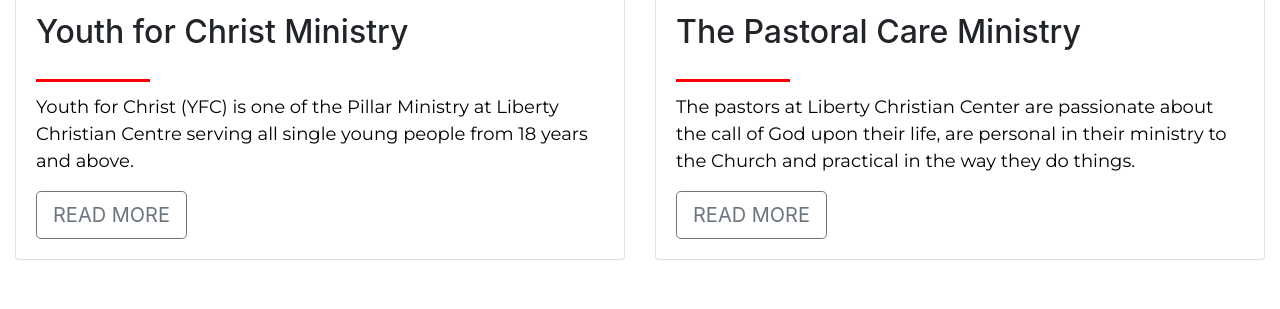
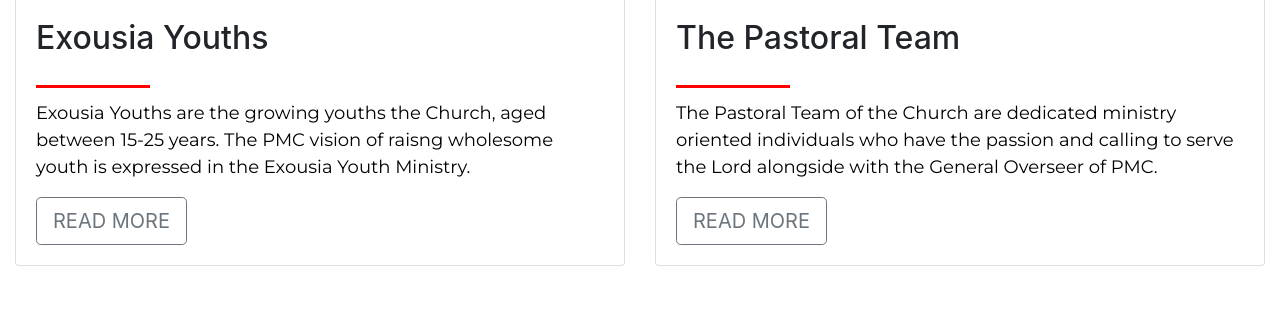
Before and after one commit to ojoilesanmi/pilgrimage_church, a Django app: page /ministries in a window 1280 px wide. Shown: the part 1091-1400 px from the top of the page. Run offline with Django 3.2, Linux system fonts and the light colour scheme; parts of the project's set-up code (start-up, migrations or seed data) failed here and were passed over; some libraries are stand-ins or nearby versions.

Commit message:
Populated the Ministry Page

```diff
--- a/templates/church/ministries.html
+++ b/templates/church/ministries.html
@@ -16,7 +16,7 @@
 </div>
 <div class="container-fluid">
     <div class="jumbotron " style="background-color:white; margin: auto; padding: auto;">
-        <h1 class=" text-center" style= "margin:auto; font-weight: 600; color: #ff1000;">Ministries We Support</h1>
+        <p class=" text-center" style= "margin:auto; font-weight: 600; color: #ff1000;">We bring true worship to God and communicate the mind of God to the people through the following structures, thus raising men and women unto perfection.</p>
     </div>
 </div>
 
@@ -26,8 +26,8 @@
             <div class="card">
             <img class="card-img-top" src="rgc_folder/youth-1-570x340.jpg" alt="">
             <div class="card-body">
-                <h2 class="card-title">Youth for Christ Ministry</h2>
-                <p class="card-text ministry " >Youth for Christ (YFC) is one of the Pillar Ministry at Liberty Christian Centre serving all single young people from 18 years and above.
+                <h2 class="card-title">Exousia Youths</h2>
+                <p class="card-text ministry " >Exousia Youths are the growing youths the Church, aged between 15-25 years. The PMC vision of raisng wholesome youth is expressed in the Exousia Youth Ministry.
                 </p>
                 <a href="#" class="btn btn-outline-secondary btn-lg">READ MORE</a>
             </div>
@@ -37,8 +37,8 @@
             <div class="card">
             <img class="card-img-top" src="rgc_folder/pastoral-care-1-570x340.jpg" alt="">
             <div class="card-body">
-                <h2 class="card-title">The Pastoral Care Ministry</h2>
-                <p class="card-text ministry " >The pastors at Liberty Christian Center are passionate about the call of God upon their life, are personal in their ministry to the Church and practical in the way they do things.
+                <h2 class="card-title">The Pastoral Team</h2>
+                <p class="card-text ministry " >The Pastoral Team of the Church are dedicated ministry oriented individuals who have the passion and calling to serve the Lord alongside with the General Overseer of PMC.
                 </p>
                 <a href="#" class="btn btn-outline-secondary btn-lg">READ MORE</a>
             </div>
@@ -55,8 +55,8 @@
             <div class="card">
             <img class="card-img-top" src="rgc_folder/children-570x340.jpg" alt="">
             <div class="card-body">
-                <h2 class="card-title">Children Ministry</h2>
-                <p class="card-text ministry " >The Children’s Ministry helps children to know, love and follow Jesus Christ. The team’s core assignment is to young soldiers for christ
+                <h2 class="card-title">Men of Valour</h2>
+                <p class="card-text ministry " >Men of Valor is the Married Men's Fellowship of PMC. We are focused, dynamic, result oriented and Prudent Men who provides spiritual, moral, physical and financial leadership for our homes.
                 </p>
                 <a href="#" class="btn btn-outline-secondary btn-lg">READ MORE</a>
             </div>
@@ -64,10 +64,10 @@
         </div>
         <div class="col-xs-12 col-sm-12 col-md-6 ">
             <div class="card">
-            <img class="card-img-top" src="rgc_folder/donate-570x340.jpg" alt="">
+            <img class="card-img-top" src="rgc_folder/pastoral-care-1-570x340.jpg" alt="">
             <div class="card-body">
-                <h2 class="card-title">Women of Purpose</h2>
-                <p class="card-text ministry " >Women of Purpose (WOP) Fellowship exists to provide a forum where ladies are spurred to grow in their Christian, personal, professional and family lives…
+                <h2 class="card-title">Living Stones</h2>
+                <p class="card-text ministry " >Living stones is a fellowship for singles to maximize their singleness. At living stones, singles are taught to discover and pursue their purpose, understand relationships and prepare them for an excellent Marriage.
                 </p>
                 <a href="#" class="btn btn-outline-secondary btn-lg">READ MORE</a>
             </div>
@@ -93,10 +93,10 @@
         </div>
         <div class="col-xs-12 col-sm-12 col-md-6 ">
             <div class="card">
-            <img class="card-img-top" src="rgc_folder/volunteer-1-570x340.jpg" alt="">
+            <img class="card-img-top" src="rgc_folder/pastoral-care-1-570x340.jpg" alt="">
             <div class="card-body">
-                <h2 class="card-title">Temple of Praise (TOP)</h2>
-                <p class="card-text ministry " >The Temple of Praise (TOP) exists as associate ministers at Liberty Christian Centre and the body of Christ at large in edifying and nourishing the Church through Art.
+                <h2 class="card-title">Virtuous Women</h2>
+                <p class="card-text ministry " > Truly, the price of a virtuous woman is far above rubies, At PMC, Our Married Women are virtuous women who are continuosly and consistenly encouraged to serve the Lord, buld their homes, love and supports their husbands, and raise godly children.
                 </p>
                 <a href="#" class="btn btn-outline-secondary btn-lg">READ MORE</a>
             </div>
@@ -122,10 +122,91 @@
         </div>
         <div class="col-xs-12 col-sm-12 col-md-6 ">
             <div class="card">
-            <img class="card-img-top" src="rgc_folder/discipleship1-570x340.jpg" alt="">
+            <img class="card-img-top" src="rgc_folder/pastoral-care-1-570x340.jpg" alt="">
             <div class="card-body">
-                <h2 class="card-title">Discipleship</h2>
-                <p class="card-text ministry " >The discipleship ministry exists to ground believers in the matters of salvation, offering them spiritual and social support required for them to mature in Christian doctrine.
+                <h2 class="card-title">Children - The Junior Church</h2>
+                <p class="card-text ministry " >The Junior Church - At PMC Junior Church, we  believe our children are the continuity of the covenant God has made with us. Therefore, we give maximum attention to training our Children in the way of the Lord, instilling the fear of the Lord in their hearts, encouraging them to love the Lord with the whole of their hearts.
+                </p>
+                <a href="#" class="btn btn-outline-secondary btn-lg">READ MORE</a>
+            </div>
+            </div>
+        </div>
+
+    </div>
+</div>
+<div class="container padding">
+    <div class="row padding">
+        <div class="col-xs-12 col-sm-12 col-md-6 ">
+            <div class="card">
+            <img class="card-img-top" src="rgc_folder/sermon-top-570x340.jpg" alt="">
+            <div class="card-body">
+                <h2 class="card-title">Corper's Outreach</h2>
+                <p class="card-text ministry " >This is an outreach ministries to Corps Members serving in Oyo State especially in Ibadan. The Church provides welfare and shelter to corps members arriving from Orientation Camp until they are well establish in their Primary Place of Assignment.
+                </p>
+                <a href="#" class="btn btn-outline-secondary btn-lg">READ MORE</a>
+            </div>
+            </div>
+        </div>
+        <div class="col-xs-12 col-sm-12 col-md-6 ">
+            <div class="card">
+            <img class="card-img-top" src="rgc_folder/pastoral-care-1-570x340.jpg" alt="">
+            <div class="card-body">
+                <h2 class="card-title">Community Health Outreach</h2>
+                <p class="card-text ministry " >Community Health Outreach is one of the Corporate social responsibilities of the Church in our environment. From time to time, The PMC Community Outreach Team organizes several health outreaches to the community.
+                </p>
+                <a href="#" class="btn btn-outline-secondary btn-lg">READ MORE</a>
+            </div>
+            </div>
+        </div>
+
+    </div>
+</div>
+<div class="container padding">
+    <div class="row padding">
+        <div class="col-xs-12 col-sm-12 col-md-6 ">
+            <div class="card">
+            <img class="card-img-top" src="rgc_folder/sermon-top-570x340.jpg" alt="">
+            <div class="card-body">
+                <h2 class="card-title">Missions and Evangelism Outreaches</h2>
+                <p class="card-text ministry " >The PMC Mission and Evangelism Outreaches is to reach out to the unreached with the gospel of our Lord Jesus Christ. We conduct open air crusades, christian film shows, miracle rallies all in a bid to win as many as possible people to the Lord.
+                </p>
+                <a href="#" class="btn btn-outline-secondary btn-lg">READ MORE</a>
+            </div>
+            </div>
+        </div>
+        <div class="col-xs-12 col-sm-12 col-md-6 ">
+            <div class="card">
+            <img class="card-img-top" src="rgc_folder/pastoral-care-1-570x340.jpg" alt="">
+            <div class="card-body">
+                <h2 class="card-title">Ministry Development Program</h2>
+                <p class="card-text ministry " >Ministry Development Program is a training programme of the Church to introduce the set standards for membership, Prepare Members for kingdom service, enlist members for discipleship
+                </p>
+                <a href="#" class="btn btn-outline-secondary btn-lg">READ MORE</a>
+            </div>
+            </div>
+        </div>
+
+    </div>
+</div>
+<div class="container padding">
+    <div class="row padding">
+        <div class="col-xs-12 col-sm-12 col-md-6 ">
+            <div class="card">
+            <img class="card-img-top" src="rgc_folder/sermon-top-570x340.jpg" alt="">
+            <div class="card-body">
+                <h2 class="card-title">Discipleship Training</h2>
+                <p class="card-text ministry " >The is a process of turning believers into disciples. It is aimed at maturing believers to understand the sound biblical principles.
+                </p>
+                <a href="#" class="btn btn-outline-secondary btn-lg">READ MORE</a>
+            </div>
+            </div>
+        </div>
+        <div class="col-xs-12 col-sm-12 col-md-6 ">
+            <div class="card">
+            <img class="card-img-top" src="rgc_folder/pastoral-care-1-570x340.jpg" alt="">
+            <div class="card-body">
+                <h2 class="card-title">Pilgrim Miracle Bible Institute</h2>
+                <p class="card-text ministry " >This is a non denominational Bible Training Institute that men and women who desire to know more of God and how they can be effective Ministers of Christ.
                 </p>
                 <a href="#" class="btn btn-outline-secondary btn-lg">READ MORE</a>
             </div>
@@ -142,5 +223,4 @@
 
 
 
-
 {% endblock %}
--- a/templates/partials/_footer.html
+++ b/templates/partials/_footer.html
@@ -14,9 +14,6 @@
                </li>
                <li class="nav-item">
                    <a class="nav-link" href="{% url 'sermon' %}">Sermons</a>
-               </li>
-               <li class="nav-item">
-                   <a class="nav-link" href="#">Privacy Policy</a>
                </li>
                 <li class="nav-item">
                    <a class="nav-link" href="{% url 'contact' %}">Contacts</a>
```
Also changed, not shown: templates/church/about.html (+9 -6 lines), templates/church/church.html (+1 -8 lines), templates/church/index.html (+12 -12 lines).
